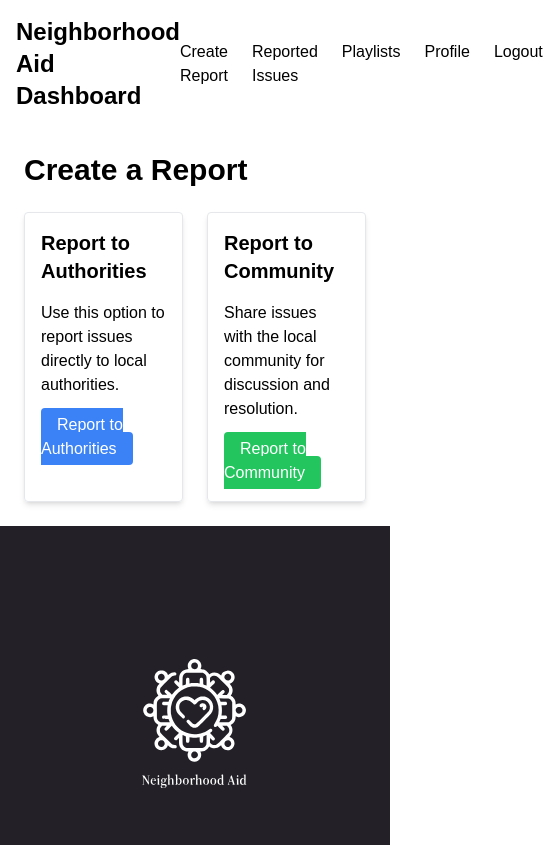
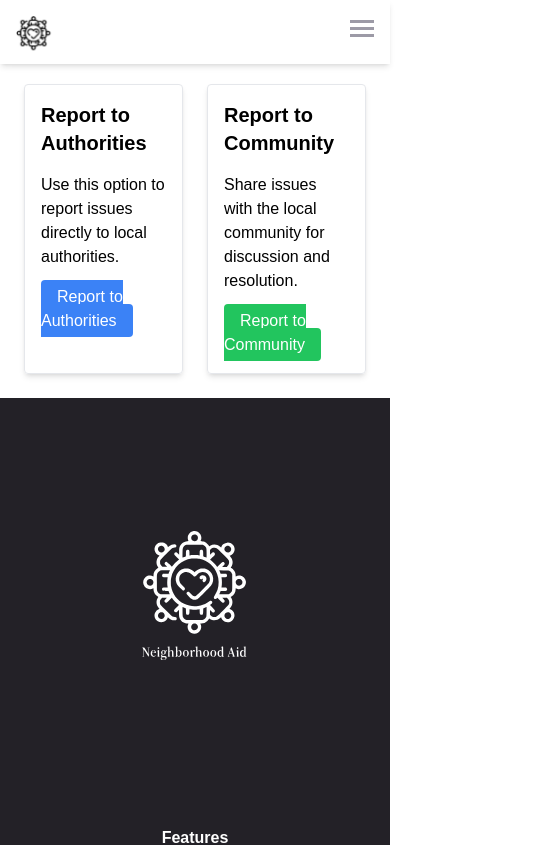
Before and after one commit to mirasoldavila13/NeighborhoodAid, a React (Vite) app in the folder client/: page /dashboard/1/create-report in a window 390 px wide. Shown: the top 845 px of the page, 543 px wide, since content can reach past the window. Built offline with nearby package versions, Linux system fonts and the light colour scheme; sample sign-in values are in the browser's storage.

Commit message:
V2.0 Implemented responsive navigation with a hamburger menu for mobile screens while maintaining logo positioning and styling for the dashboard.

```diff
--- a/client/src/components/DashboardNav.tsx
+++ b/client/src/components/DashboardNav.tsx
@@ -1,57 +1,55 @@
+import { useState } from "react";
 import { Link, useNavigate } from "react-router-dom";
-import logo from "../assets/neighborhood_logo.svg";
 import authService from "../services/authService";
+import logo from "../assets/dashbord_logo.png";
 
 const DashboardNav = () => {
   const navigate = useNavigate();
-  const userProfile = authService.getProfile(); // Fetch user profile from authService
-  const userId = userProfile ? userProfile.id : null; // Get user ID from the profile
+  const [menuOpen, setMenuOpen] = useState(false); // State for mobile menu
+  const userProfile = authService.getProfile();
+  const userId = userProfile ? userProfile.id : null;
+
+  const toggleMenu = () => {
+    setMenuOpen(!menuOpen);
+  };
 
   const logout = () => {
-    // Use authService to handle logout
     authService.logout();
     navigate("/");
+    setMenuOpen(false); // Close menu on logout
   };
 
   return (
-    <nav className="bg-white p-4 text-black">
-      <div className="container mx-auto flex justify-between items-center">
-        <Link to={`/dashboard/${userId}`}>
-          <img src={logo} alt="Logo" />
+    <div className="relative">
+      <Link to={`/dashboard/${userId}`} className="absolute top-0 left-0 mt-4 ml-4 z-50">
+        <img src={logo} alt="Neighborhood Aid Logo" className="h-9" />
       </Link>
-        <Link to={`/dashboard/${userId}`} className="text-2xl font-bold">
-          Neighborhood Aid Dashboard
+
+      <nav className="bg-white shadow-md fixed top-0 left-0 right-0 z-40 h-16">
+        <div className="container mx-auto flex items-center justify-between h-full px-4">
+          <ul className="hidden space-x-6 ml-auto lg:flex"> {/* Desktop menu hidden on mobile */}
+            <li>
+              <Link to={`/dashboard/${userId}`} className="hover:text-gray-300">
+                Home
               </Link>
-        <ul className="flex space-x-6">
+            </li>
             <li>
-            <Link
-              to={`/dashboard/${userId}/create-report`}
-              className="hover:text-gray-300"
-            >
+              <Link to={`/dashboard/${userId}/create-report`} className="hover:text-gray-300">
                 Create Report
               </Link>
             </li>
             <li>
-            <Link
-              to={`/dashboard/${userId}/reported-issues`}
-              className="hover:text-gray-300"
-            >
-              Reported Issues
+              <Link to={`/dashboard/${userId}/reported-issues`} className="hover:text-gray-300">
+                Manage Reports
               </Link>
             </li>
             <li>
-            <Link
-              to={`/dashboard/${userId}/playlists`}
-              className="hover:text-gray-300"
-            >
+              <Link to={`/dashboard/${userId}/playlists`} className="hover:text-gray-300">
                 Playlists
               </Link>
             </li>
             <li>
-            <Link
-              to={`/dashboard/${userId}/profile`}
-              className="hover:text-gray-300"
-            >
+              <Link to={`/dashboard/${userId}/profile`} className="hover:text-gray-300">
                 Profile
               </Link>
             </li>
@@ -61,8 +59,49 @@ const DashboardNav = () => {
               </button>
             </li>
           </ul>
+
+          {/* Hamburger button for mobile */}
+          <button
+            id="menu-btn"
+            className={`hamburger lg:hidden ${menuOpen ? "open" : ""} ml-auto`} // Aligns hamburger menu to the right
+            onClick={toggleMenu}
+          >
+            <span className="hamburger-top"></span>
+            <span className="hamburger-middle"></span>
+            <span className="hamburger-bottom"></span>
+          </button>
         </div>
+
+        {/* Mobile Menu */}
+        {menuOpen && (
+          <div
+            id="menu"
+            className="absolute p-6 bg-white left-0 right-0 top-16 z-50 lg:hidden shadow-md"
+          >
+            <div className="flex flex-col items-center space-y-6 text-black">
+              <Link to={`/dashboard/${userId}`} className="hover:text-gray-300" onClick={toggleMenu}>
+                Home
+              </Link>
+              <Link to={`/dashboard/${userId}/create-report`} className="hover:text-gray-300" onClick={toggleMenu}>
+                Create Report
+              </Link>
+              <Link to={`/dashboard/${userId}/reported-issues`} className="hover:text-gray-300" onClick={toggleMenu}>
+                Manage Reports
+              </Link>
+              <Link to={`/dashboard/${userId}/playlists`} className="hover:text-gray-300" onClick={toggleMenu}>
+                Playlists
+              </Link>
+              <Link to={`/dashboard/${userId}/profile`} className="hover:text-gray-300" onClick={toggleMenu}>
+                Profile
+              </Link>
+              <button onClick={logout} className="hover:text-gray-300">
+                Logout
+              </button>
+            </div>
+          </div>
+        )}
       </nav>
+    </div>
   );
 };
 
--- a/package.json
+++ b/package.json
@@ -66,6 +66,7 @@
     "mapbox-gl": "^3.7.0",
     "pg": "^8.13.0",
     "pg-hstore": "^2.3.4",
+    "react-icons": "^5.3.0",
     "react-leaflet": "^4.2.1",
     "react-router-dom": "^6.26.2",
     "sequelize": "^6.37.3"
```
Also changed, not shown: client/src/assets/dashbord_logo.png (added), 1 other file (tests, documents, lock files or other folders). Lines whose indentation alone changed are shown as unchanged.
